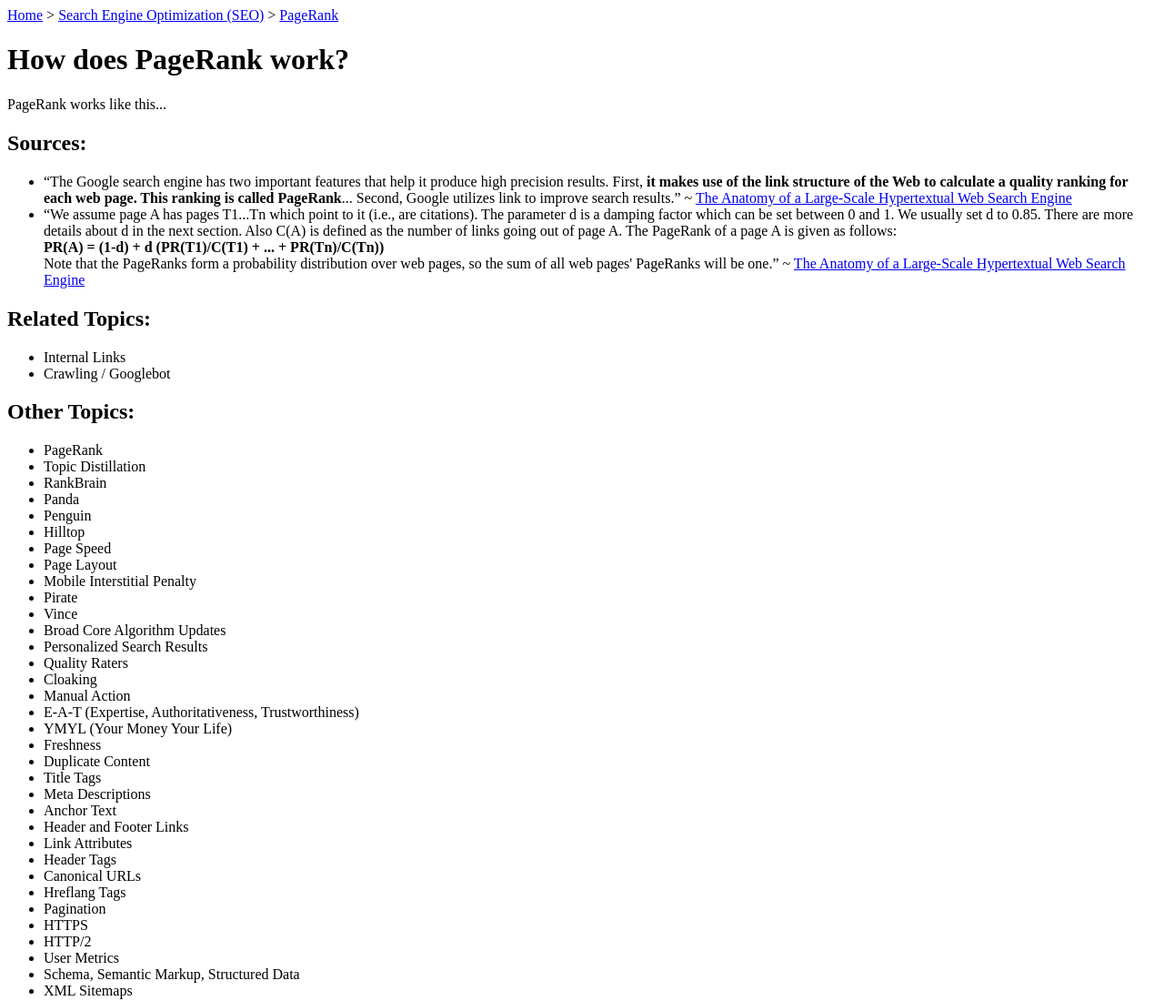
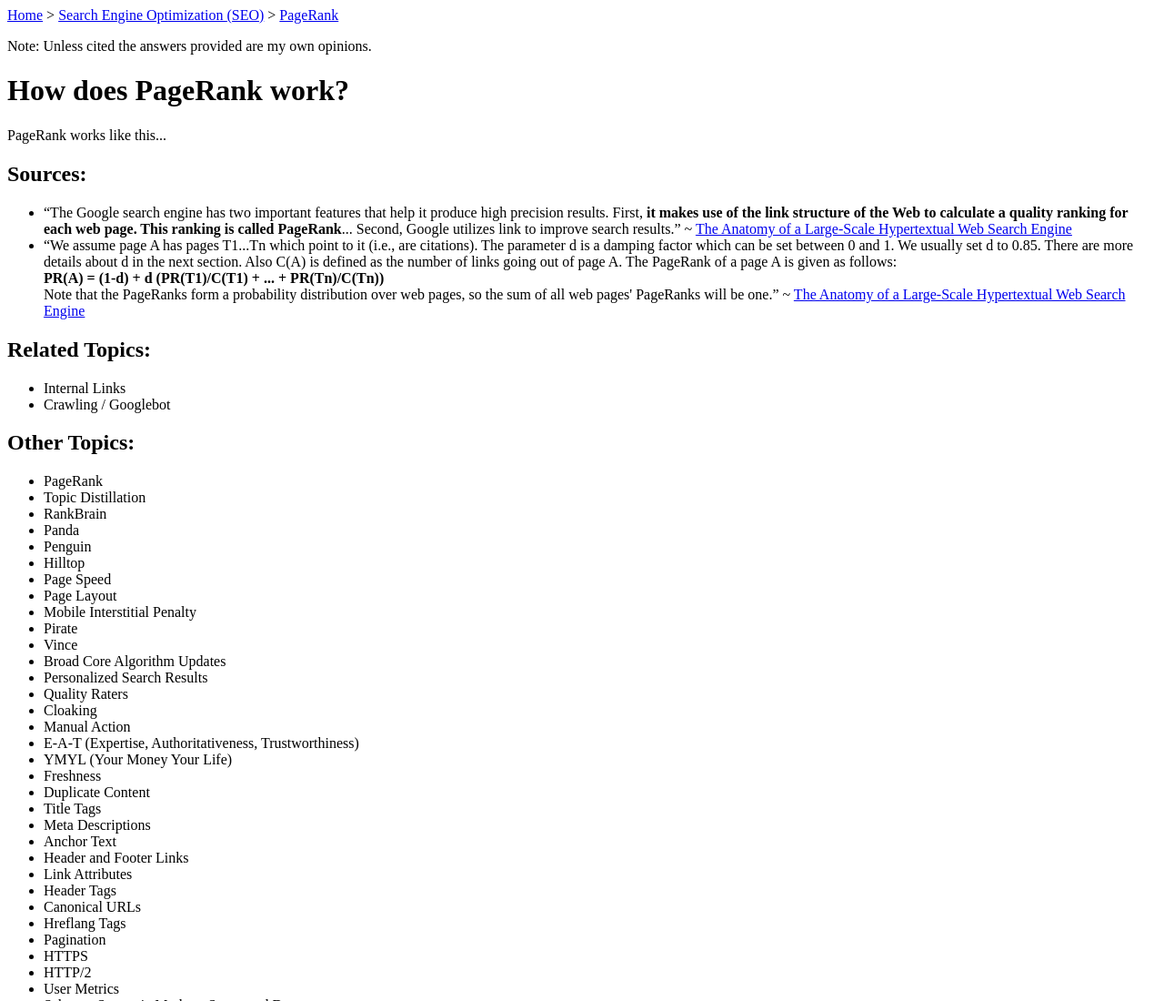
Before and after one commit to pcstep/website, a plain HTML site: page seo/pagerank.html in a window 1280 px wide. Shown: the top 1100 px of the page at 91% size. Drawn offline with Linux system fonts and the light colour scheme; files that its build step writes are made by us from their sources.

Commit message:
Update pagerank.html

```diff
--- a/seo/pagerank.html
+++ b/seo/pagerank.html
@@ -10,6 +10,7 @@
 </head>
 <body>
   <a href="https://pcstep.github.io/site/">Home</a> > <a href="https://pcstep.github.io/site/seo">Search Engine Optimization (SEO)</a> > <a href="https://pcstep.github.io/site/seo/pagerank.html">PageRank</a>
+  <p>Note: Unless cited the answers provided are my own opinions.</p>
   <h1>How does PageRank work?</h1>
   <p>PageRank works like this...</p>
   <h2>Sources:</h2>
```
